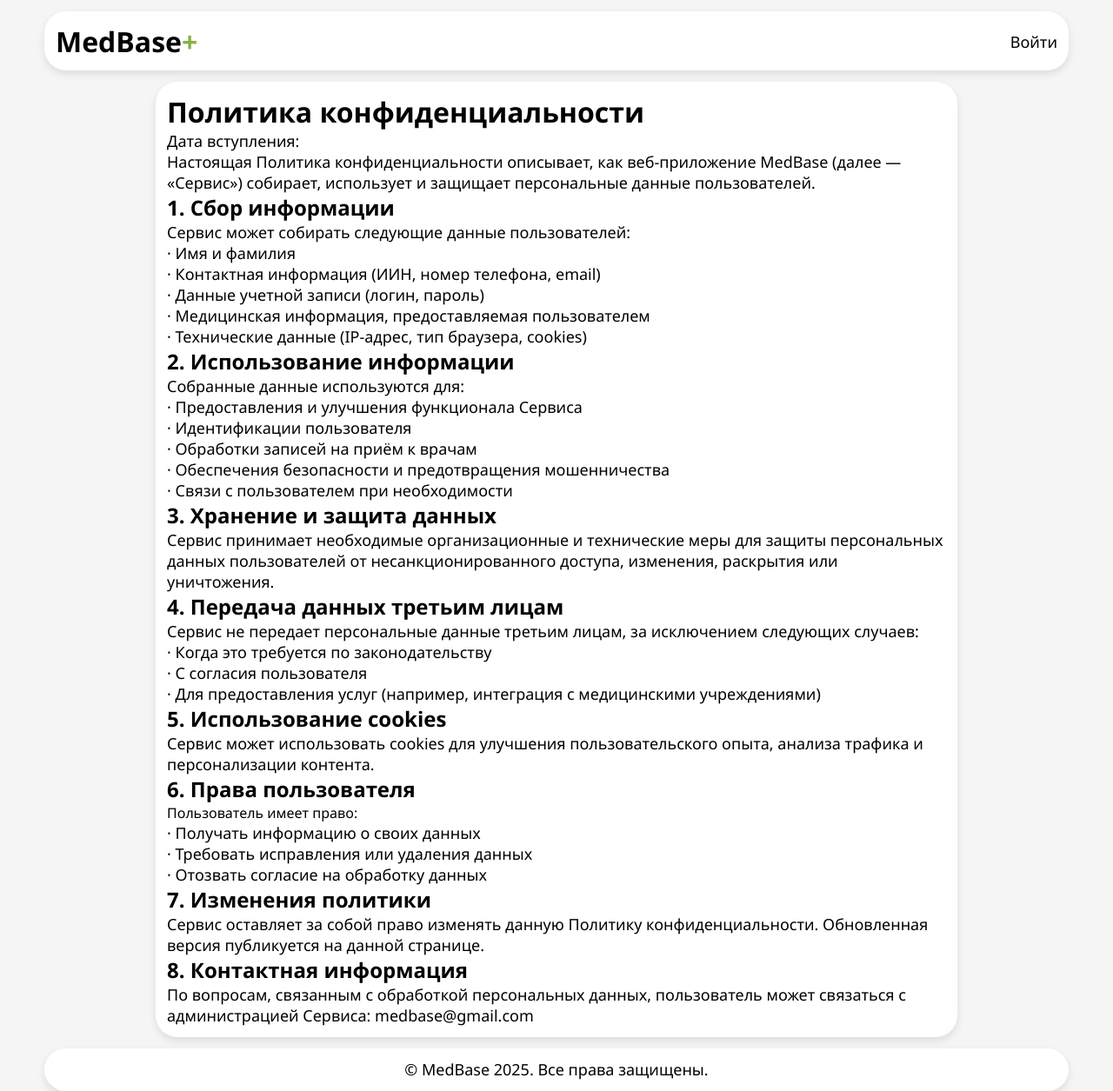
After one commit to aventnofeelah/medbase, a Django app: page /privacy-policy/ in a window 1280 px wide. The commit adds this page. Shown: the whole page at 87% size. Run offline with Django 5.2, Linux system fonts and the light colour scheme.

Commit message:
privacy policy added

```diff
--- /dev/null
+++ b/config/core/templates/privacy_policy.html
@@ -0,0 +1,57 @@
+{% extends "base.html" %}
+{% load static %}
+
+{% block title %}MedBase &middot; Политика конфиденциальности{% endblock %}
+
+{% block head %}
+  <link rel="stylesheet" href="{% static 'css/privacy-policy.css' %}">
+{% endblock %}
+
+{% block content %}
+<div id="main">
+  <h1>Политика конфиденциальности</h1>
+  <p>Дата вступления: </p>
+  <p>Настоящая Политика конфиденциальности описывает, как веб-приложение MedBase (далее — «Сервис») собирает, использует и защищает персональные данные пользователей.</p>
+
+  <h2>1. Сбор информации</h2>
+  <p>Сервис может собирать следующие данные пользователей:</p>
+  <p>&middot; Имя и фамилия</p>
+  <p>&middot; Контактная информация (ИИН, номер телефона, email)</p>
+  <p>&middot; Данные учетной записи (логин, пароль)</p>
+  <p>&middot; Медицинская информация, предоставляемая пользователем</p>
+  <p>&middot; Технические данные (IP-адрес, тип браузера, cookies)</p>
+
+  <h2>2. Использование информации</h2>
+  <p>Собранные данные используются для:</p>
+  <p>&middot; Предоставления и улучшения функционала Сервиса</p>
+  <p>&middot; Идентификации пользователя</p>
+  <p>&middot; Обработки записей на приём к врачам</p>
+  <p>&middot; Обеспечения безопасности и предотвращения мошенничества</p>
+  <p>&middot; Связи с пользователем при необходимости</p>
+
+  <h2>3. Хранение и защита данных</h2>
+  <p>Сервис принимает необходимые организационные и технические меры для защиты персональных данных пользователей от несанкционированного доступа, изменения, раскрытия или уничтожения.</p>
+
+  <h2>4. Передача данных третьим лицам</h2>
+  <p>Сервис не передает персональные данные третьим лицам, за исключением следующих случаев:</p>
+  <p>&middot; Когда это требуется по законодательству</p>
+  <p>&middot; С согласия пользователя</p>
+  <p>&middot; Для предоставления услуг (например, интеграция с медицинскими учреждениями)</p>
+
+  <h2>5. Использование cookies</h2>
+  <p>Сервис может использовать cookies для улучшения пользовательского опыта, анализа трафика и персонализации контента.</p>
+
+  <h2>6. Права пользователя</h2
+  <p>Пользователь имеет право:</p>
+  <p>&middot; Получать информацию о своих данных</p>
+  <p>&middot; Требовать исправления или удаления данных</p>
+  <p>&middot; Отозвать согласие на обработку данных</p>
+
+  <h2>7. Изменения политики</h2>
+  <p>Сервис оставляет за собой право изменять данную Политику конфиденциальности. Обновленная версия публикуется на данной странице.</p>
+
+  <h2>8. Контактная информация</h2>
+  <p>По вопросам, связанным с обработкой персональных данных, пользователь может связаться с администрацией Сервиса: medbase@gmail.com</p>
+
+</div>
+{% endblock %}
--- a/config/core/urls.py
+++ b/config/core/urls.py
@@ -34,7 +34,8 @@ from core.views import (
     test_add_view,
     confirm_test_view,
     test_code_view,
-    medcenter_view
+    medcenter_view,
+    privacy_policy_view
 )
 urlpatterns = [
     path('', home_view, name='home'),
@@ -54,6 +55,7 @@ urlpatterns = [
     path('profile/<int:user_id>/codes/surgery/', surgery_code_view, name='surgery_code'),
     path('profile/<int:user_id>/action/<int:action_id>/', action_view, name='action'),
     path('medcenter/<int:medcenter_id>/', medcenter_view, name='medcenter'),
+    path('privacy-policy/', privacy_policy_view, name='privacy_policy'),
 
     path('profile/<int:user_id>/add_allergy/', allergy_add_view, name='allergy_add'),
     path('profile/<int:user_id>/add_allergy/confirm/', confirm_allergy_view, name='confirm_allergy'),
--- a/config/core/views.py
+++ b/config/core/views.py
@@ -29,9 +29,18 @@ def home_view(request):
         actions = Action.objects.filter(
             Q(user=request.user) | Q(patient=request.user)
         ).order_by('-created_at')
+    doc_count = User.objects.filter(role='doc').count()
+    user_count = User.objects.filter(role='user').count()
+    med_count = MedCenter.objects.count()
+    rec_count = Disease.objects.count() + Visit.objects.count() + Surgery.objects.count() + Vaccination.objects.count() + Drugs.objects.count() + Test.objects.count()
     return render(request, 'home.html', {'form' : form,
                                          'found' : found,
-                                         'actions' : actions})
+                                         'actions' : actions,
+                                         "doc_count": doc_count,
+                                         "user_count": user_count,
+                                         "med_count": med_count,
+                                         'rec_count' : rec_count})
+
 
 def login_view(request):
     if request.method == "POST":
@@ -805,3 +814,6 @@ def medcenter_view(request, medcenter_id):
     medcenter = get_object_or_404(MedCenter, id=medcenter_id)
     return render(request, 'overview/medcenter.html', {'medcenter' : medcenter,
                                                        'name' : medcenter.name})
+
+def privacy_policy_view(request):
+    return render(request, 'privacy_policy.html')
--- /dev/null
+++ b/config/static/css/privacy-policy.css
@@ -0,0 +1,12 @@
+#main{
+    box-shadow: 0 4px 10px rgba(0,0,0,0.1);
+    padding: 1%;
+    border-radius: 25px;
+    background: white;
+    width: 70%;
+    margin: 0 auto;
+    margin-top: 1%;
+}
+#main p{
+    font-size: 18px;
+}
```
Also changed, not shown: config/core/models.py (+13 -13 lines), config/core/templates/home.html (+9 -7 lines).
